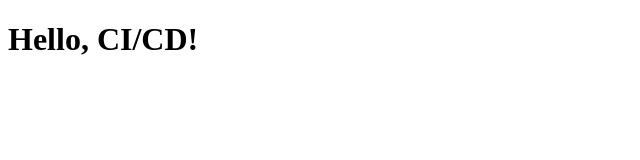
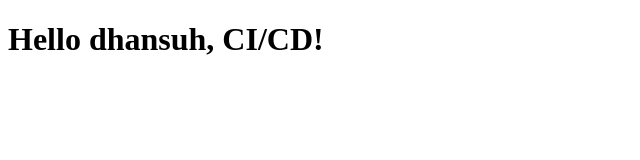
Before and after one commit to Dhanush-varddhan-k/lab8, a plain HTML site: page index.html in a window 1280 px wide. Shown: the whole page, without its empty margins (0-640 px from the left). Drawn offline with Linux system fonts and the light colour scheme.

Commit message:
Updated web application

```diff
--- a/index.html
+++ b/index.html
@@ -1 +1 @@
-<!DOCTYPE html><html><body><h1>Hello, CI/CD!</h1></body></html>
+<!DOCTYPE html><html><body><h1>Hello dhansuh, CI/CD!</h1></body></html>
```
